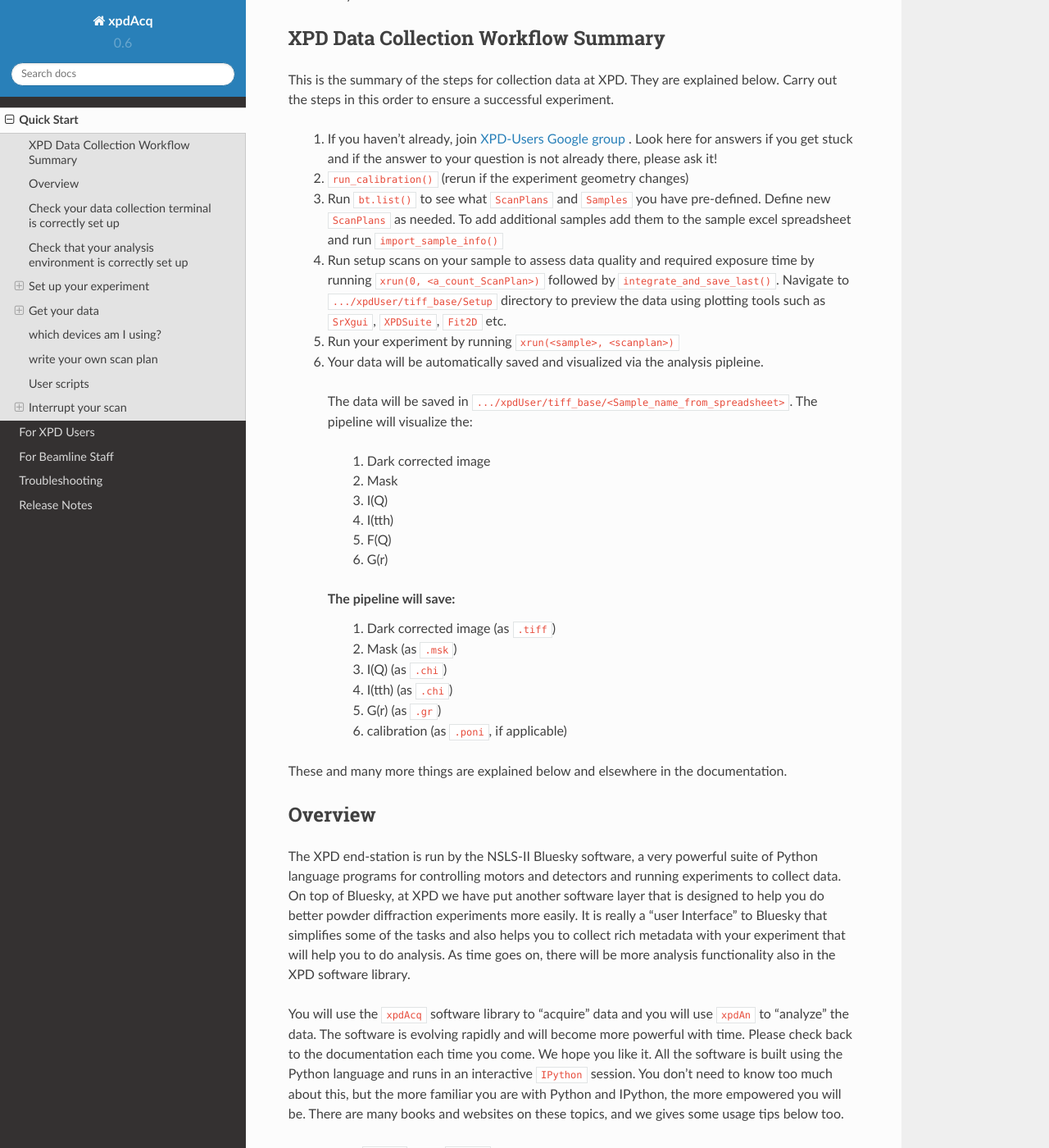
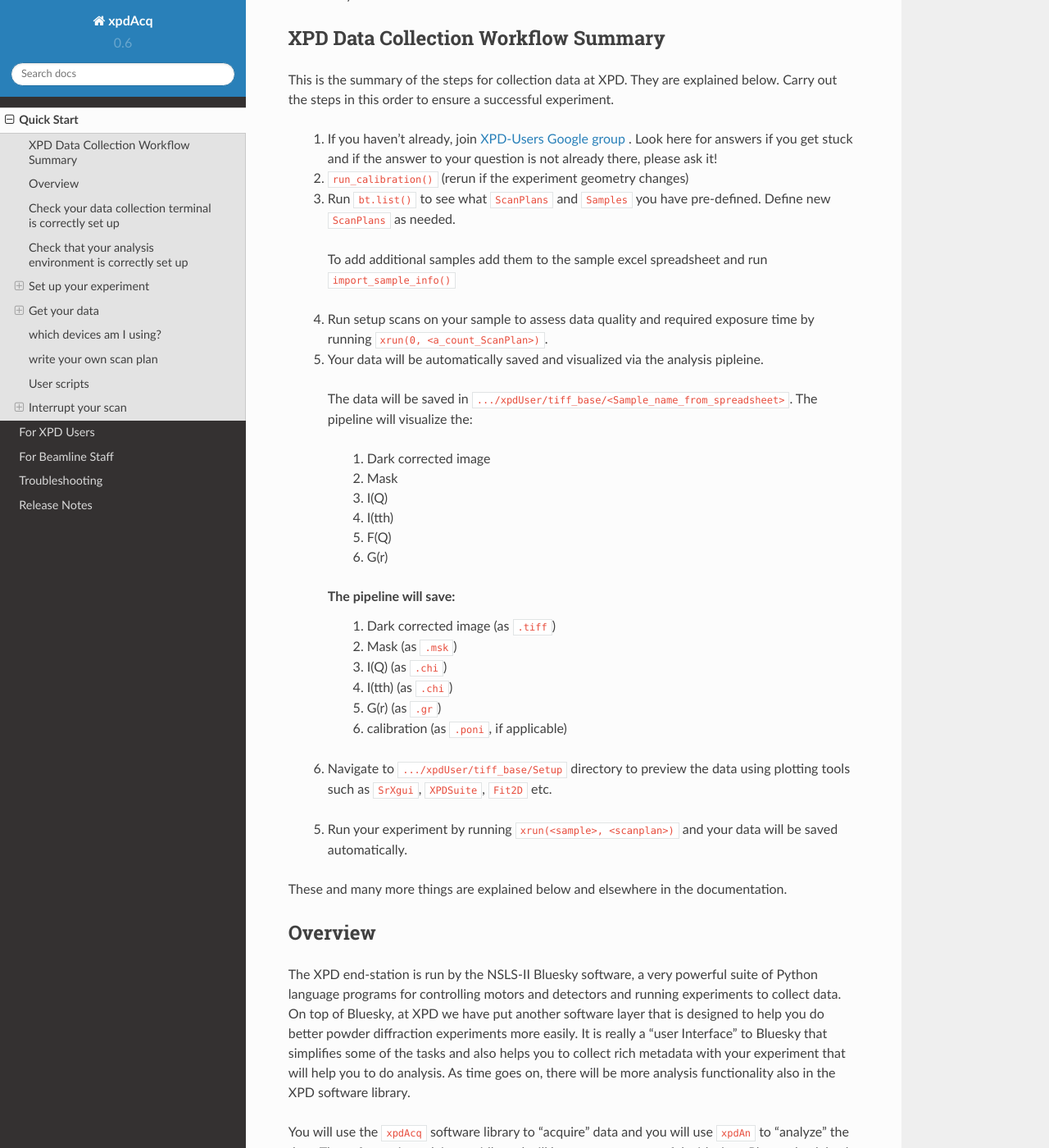
Before and after one commit to xpdAcq/xpdAcq, a Sphinx documentation site: the page built from docs/quickstart.rst, in a window 1280 px wide and 1400 px high, scrolled down 371 px. Shown: the whole window at 82% size. Built offline with Sphinx 7.4.7 and the Read the Docs theme 2.0.0, drawn with Linux system fonts in a browser that asks for light colours; some of the changed lines change nothing that is shown; some of the changed text lies outside the part shown.

Commit message:
DOC: clean wrt @CJ-Wright comment

```diff
--- a/docs/quickstart.rst
+++ b/docs/quickstart.rst
@@ -24,13 +24,12 @@ Carry out the steps in this order to ensure a successful experiment.
 
   2. ``run_calibration()`` (rerun if the experiment geometry changes)
 
-  3. Run ``bt.list()`` to see what ``ScanPlans`` and ``Samples`` you have pre-defined. Define new ``ScanPlans`` as needed.  To add additional samples add them to the sample excel spreadsheet and run ``import_sample_info()``
+  3. Run ``bt.list()`` to see what ``ScanPlans`` and ``Samples`` you have pre-defined. Define new ``ScanPlans`` as needed.
+    To add additional samples add them to the sample excel spreadsheet and run ``import_sample_info()``
 
-  4. Run setup scans on your sample to assess data quality and required exposure time by running ``xrun(0, <a_count_ScanPlan>)`` followed by ``integrate_and_save_last()``. Navigate to ``.../xpdUser/tiff_base/Setup`` directory to preview the data using plotting tools such as ``SrXgui``, ``XPDSuite``, ``Fit2D`` etc.
+  4. Run setup scans on your sample to assess data quality and required exposure time by running ``xrun(0, <a_count_ScanPlan>)``.
 
-  5. Run your experiment by running ``xrun(<sample>, <scanplan>)``
-
-  6. Your data will be automatically saved and visualized via the analysis pipleine.
+  5. Your data will be automatically saved and visualized via the analysis pipleine.
     The data will be saved in ``.../xpdUser/tiff_base/<Sample_name_from_spreadsheet>``.
     The pipeline will visualize the:
       1. Dark corrected image
@@ -46,6 +45,11 @@ Carry out the steps in this order to ensure a successful experiment.
       4. I(tth) (as ``.chi``)
       5. G(r) (as ``.gr``)
       6. calibration (as ``.poni``, if applicable)
+
+  6. Navigate to ``.../xpdUser/tiff_base/Setup`` directory to preview the data using plotting tools such as ``SrXgui``, ``XPDSuite``, ``Fit2D`` etc.
+
+  5. Run your experiment by running ``xrun(<sample>, <scanplan>)`` and your data will be saved automatically.
+
 
 These and many more things are explained below and elsewhere in the documentation.
 
@@ -97,7 +101,8 @@ work-station 2 (the central computer, look for ``ws2`` in the title at the top o
 
 If you can't find the right terminal, please ask the instrument scientist.  This is important to make sure
 that there is a clean start for your experiment.  However, if later in your experiment you ever have to restart
-your terminals, then you type at the command line ``xpdui`` for both the collection and analysis terminals.
+your terminals, then you type at the command line ``xpdui`` in the collection terminal for the collection environment
+and type ``setup_analysis`` for in the analysis terminal for analysis environment.
 
 
 2. Make sure that the software has been properly configured for your beamtime. In
```
